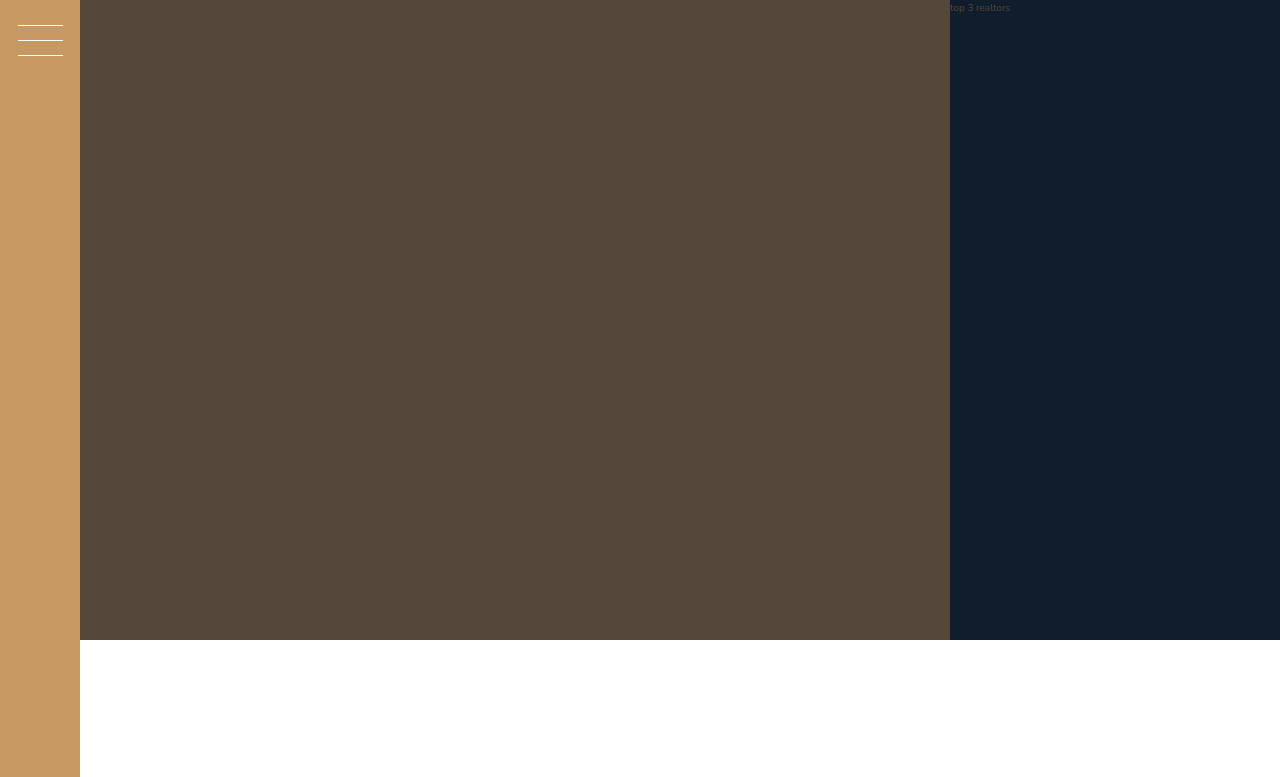
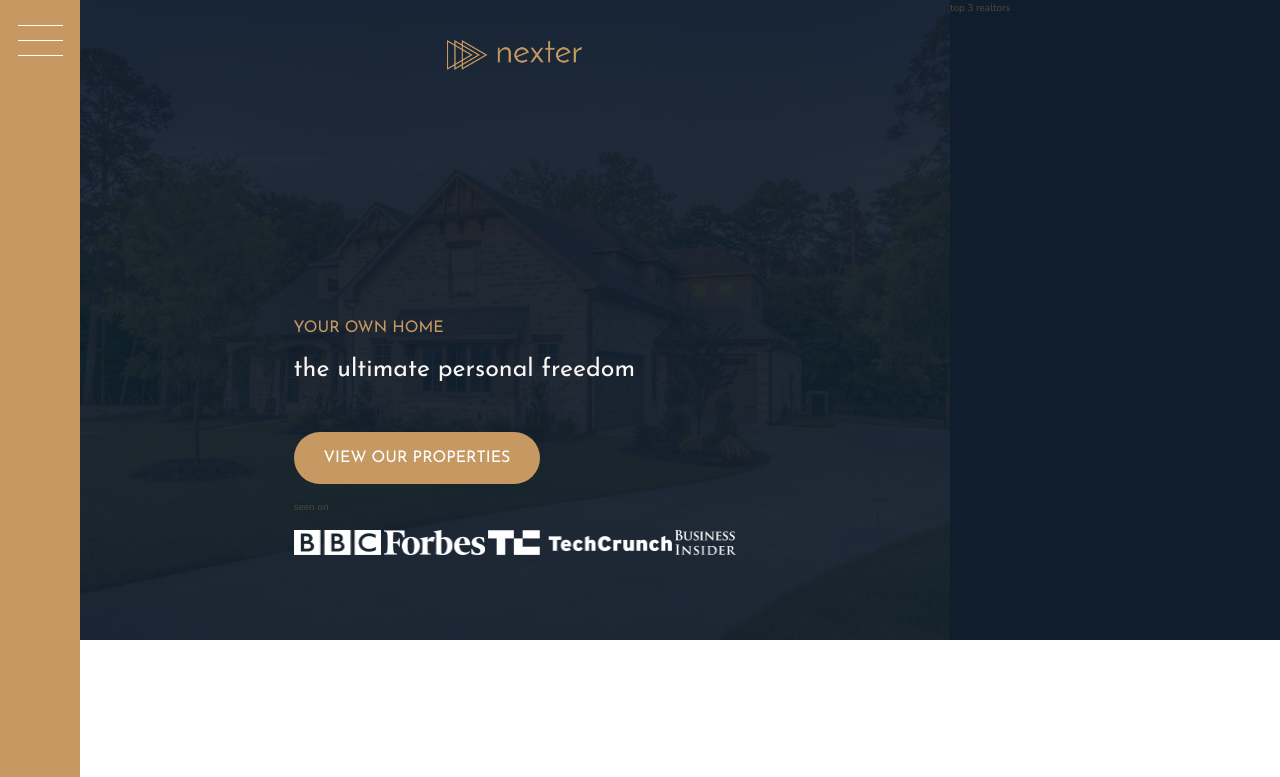
Before and after one commit to ghozlene/nexter, a website: page index.html in a window 1280 px wide. Shown: the top 777 px of the page. Drawn offline with nearby package versions, Linux system fonts and the light colour scheme.

Commit message:
building the header

```diff
--- a/index.html
+++ b/index.html
@@ -21,7 +21,28 @@
     </div>
 
     <header class="header">
-        Header
+        <img src="img/logo.png" alt="logo" class="header__logo">
+
+        <h3 class="heading-3">
+            your own home
+        </h3>
+
+        <h1 class="heading-1">
+            the ultimate personal freedom
+        </h1>
+
+        <button class="btn header__btn">view our properties</button>
+
+        <div class="header__seenon-text">seen on</div>
+        <div class="header__seenon-logo ">
+            <img src="img/logo-bbc.png" alt="seen logo 1">
+
+            <img src="img/logo-forbes.png" alt="seen logo 2">
+
+            <img src="img/logo-techcrunch.png" alt="seen logo 3">
+
+            <img src="img/logo-bi.png" alt="seen logo 4">
+        </div>
     </header>
     <div class="realtors">
         top 3 realtors
--- a/sass/_header.scss
+++ b/sass/_header.scss
@@ -1,4 +1,36 @@
 .header {
 	background-color: $color-grey-dark-1;
 	grid-column: full-start / col-end 6;
+	background-image: linear-gradient(
+			rgba($color-secondary, 0.93),
+			rgba($color-secondary, 0.93)
+		),
+		url(../img/hero.jpeg);
+	background-size: cover;
+	background-position: center;
+	display: grid;
+	grid-template-rows: 1fr min-content 6rem;
+	grid-row-gap: 1.5rem;
+	grid-template-columns: max-content;
+	padding: 8rem;
+	padding-top: 4rem;
+	justify-content: center;
+	&__logo {
+		height: 3rem;
+		justify-self: center;
+	}
+
+	&__btn {
+		align-self: start;
+		justify-self: start;
+	}
+
+	&__seenon-text {
+	}
+
+	&__seenon-logo {
+		img {
+			height: 2.5rem;
+		}
+	}
 }
--- a/sass/_typography.scss
+++ b/sass/_typography.scss
@@ -4,6 +4,10 @@
 }
 .heading-1 {
 	@extend %heading;
+
+	font-size: 2.5rem;
+	color: $color-grey-light-1;
+	line-height: 1;
 }
 
 .heading-2 {
```
Also changed, not shown: css/style.css, 1 other file.
